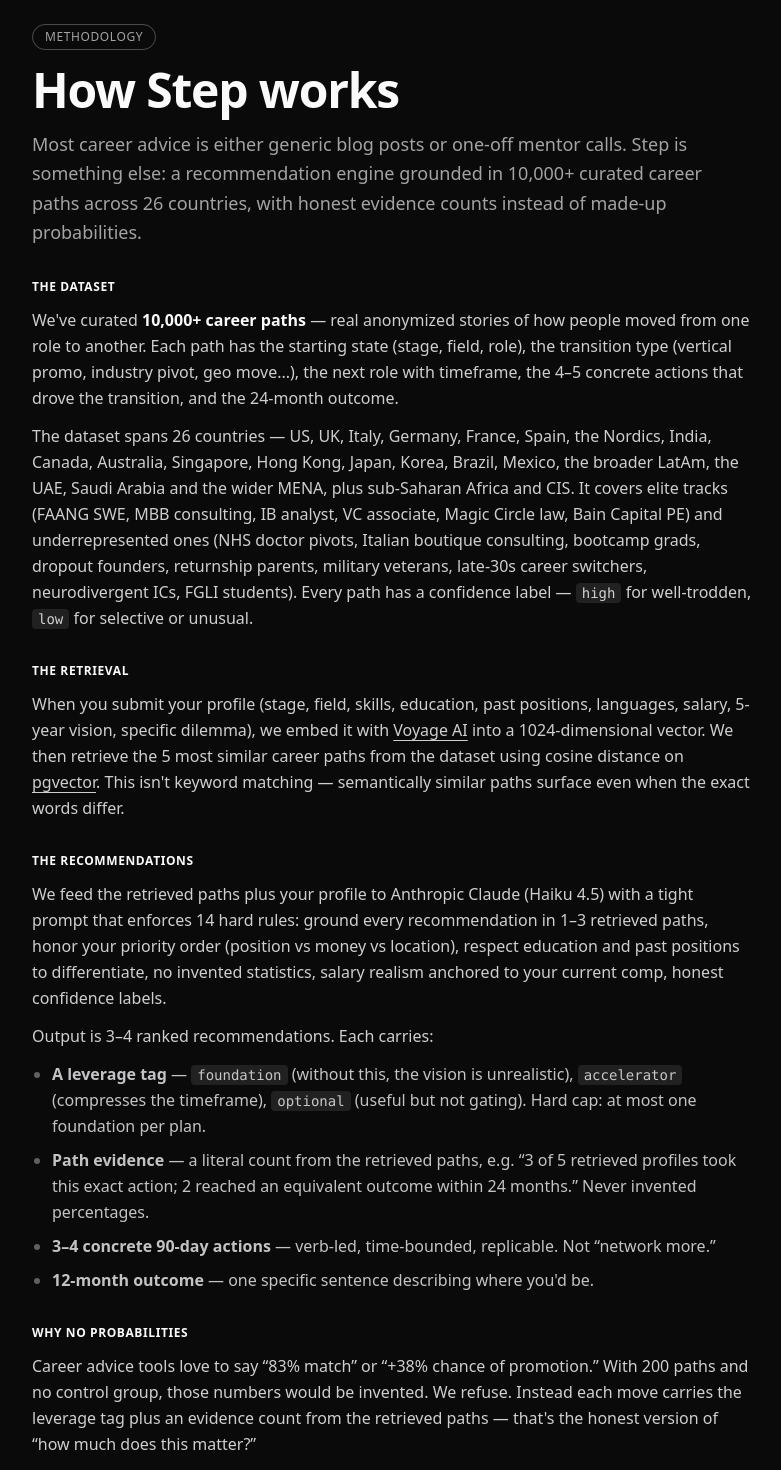
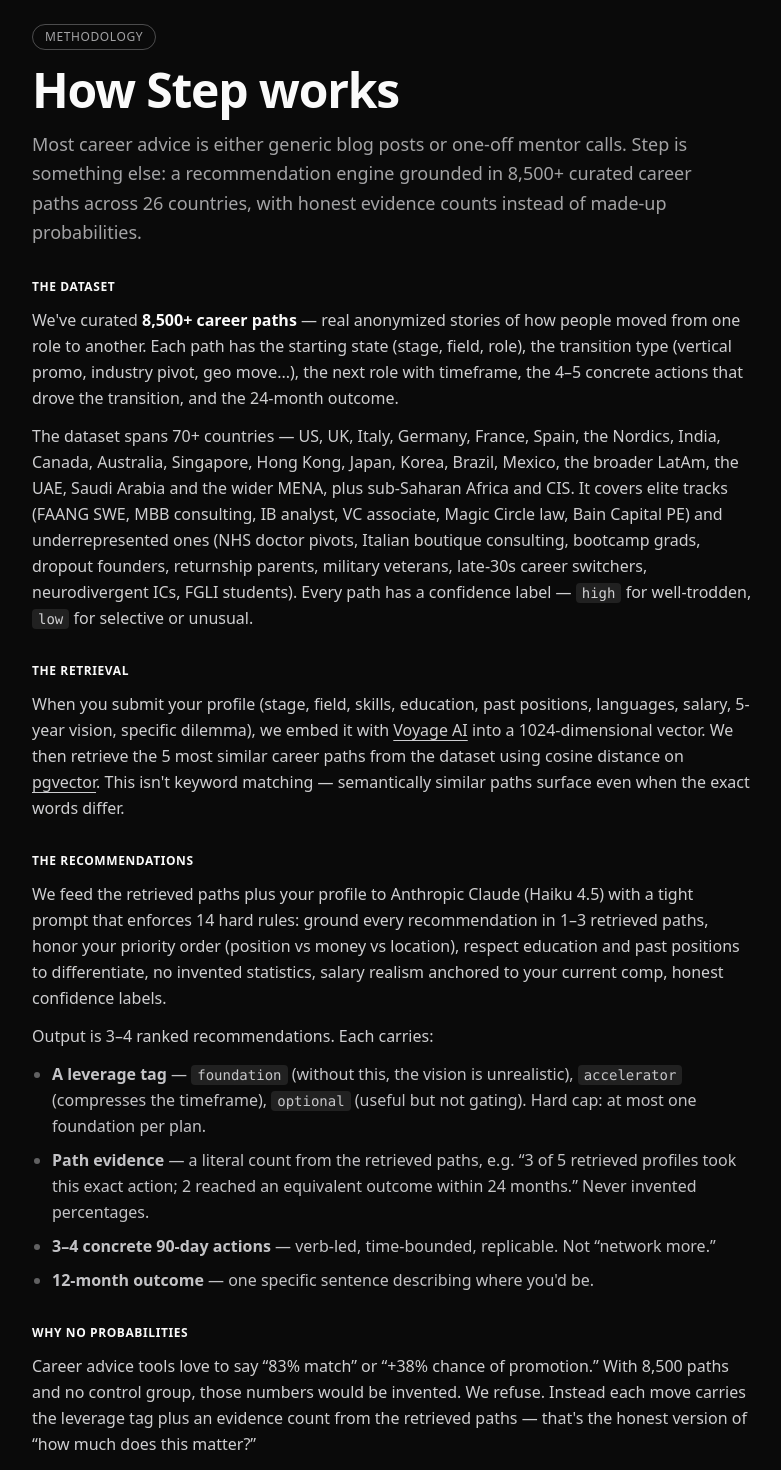
Before and after one commit to stepcareers/web, a Next.js app: page /how-it-works in a window 1280 px wide. Shown: the part 100-1570 px from the top of the page, without its empty margins (248-1029 px from the left). Built offline with nearby package versions, Linux system fonts and the light colour scheme; no server answers.

Commit message:
Honest copy: 8,500+ paths across 70+ countries (was overstated 10,000+/26)

```diff
--- a/app/how-it-works/page.tsx
+++ b/app/how-it-works/page.tsx
@@ -4,7 +4,7 @@ import type { Metadata } from "next";
 export const metadata: Metadata = {
   title: "How it works",
   description:
-    "How Step turns career uncertainty into ranked next steps: 10,000+ curated career paths, vector embeddings, and Claude-grounded recommendations with honest evidence counts. No invented probabilities.",
+    "How Step turns career uncertainty into ranked next steps: 8,500+ curated career paths, vector embeddings, and Claude-grounded recommendations with honest evidence counts. No invented probabilities.",
   keywords: [
     "how Step works",
     "AI career advice methodology",
@@ -28,7 +28,7 @@ export default function HowItWorksPage() {
             "@type": "TechArticle",
             headline: "How Step works — under the hood",
             description:
-              "Step's career recommendation engine: 10,000+ curated career paths, vector embedding retrieval, and Claude-grounded advice with honest evidence counts.",
+              "Step's career recommendation engine: 8,500+ curated career paths, vector embedding retrieval, and Claude-grounded advice with honest evidence counts.",
             author: { "@type": "Organization", name: "Step" },
             publisher: {
               "@type": "Organization",
@@ -67,7 +67,7 @@ export default function HowItWorksPage() {
           <p className="max-w-2xl text-lg leading-relaxed text-ink-200/90 dark:text-ink-200/70">
             Most career advice is either generic blog posts or one-off
             mentor calls. Step is something else: a recommendation
-            engine grounded in 10,000+ curated career paths across 26
+            engine grounded in 8,500+ curated career paths across 26
             countries, with honest evidence counts instead of made-up
             probabilities.
           </p>
@@ -79,7 +79,7 @@ export default function HowItWorksPage() {
           </h2>
           <p className="leading-relaxed text-ink-200/90">
             We&apos;ve curated{" "}
-            <strong className="text-ink-50">10,000+ career paths</strong>{" "}
+            <strong className="text-ink-50">8,500+ career paths</strong>{" "}
             — real anonymized stories of how people moved from one role
             to another. Each path has the starting state (stage, field,
             role), the transition type (vertical promo, industry pivot,
@@ -87,7 +87,7 @@ export default function HowItWorksPage() {
             actions that drove the transition, and the 24-month outcome.
           </p>
           <p className="leading-relaxed text-ink-200/90">
-            The dataset spans 26 countries — US, UK, Italy, Germany,
+            The dataset spans 70+ countries — US, UK, Italy, Germany,
             France, Spain, the Nordics, India, Canada, Australia,
             Singapore, Hong Kong, Japan, Korea, Brazil, Mexico, the
             broader LatAm, the UAE, Saudi Arabia and the wider MENA, plus
@@ -197,7 +197,7 @@ export default function HowItWorksPage() {
           </h2>
           <p className="leading-relaxed text-ink-200/90">
             Career advice tools love to say &ldquo;83% match&rdquo; or
-            &ldquo;+38% chance of promotion.&rdquo; With 200 paths and
+            &ldquo;+38% chance of promotion.&rdquo; With 8,500 paths and
             no control group, those numbers would be invented. We
             refuse. Instead each move carries the leverage tag plus an
             evidence count from the retrieved paths — that&apos;s the
--- a/app/page.tsx
+++ b/app/page.tsx
@@ -115,7 +115,7 @@ export default function LandingPage() {
                 applicationCategory: "BusinessApplication",
                 operatingSystem: "Web",
                 description:
-                  "AI career planner. Get 3–5 ranked next-step recommendations grounded in 10,000+ curated career paths across 26 countries. Includes 90-day actions, 12-month outcome, 5-year vision bridge.",
+                  "AI career planner. Get 3–5 ranked next-step recommendations grounded in 8,500+ curated career paths across 70+ countries. Includes 90-day actions, 12-month outcome, 5-year vision bridge.",
                 offers: {
                   "@type": "Offer",
                   price: "0",
@@ -212,7 +212,7 @@ export default function LandingPage() {
         <ul className="flex flex-col gap-3 text-base leading-relaxed">
           <Bullet>
             <strong>3–5 ranked next moves</strong> for your specific dilemma,
-            backed by <strong>10,000+ curated career paths across 26
+            backed by <strong>8,500+ curated career paths across 26
             countries</strong> — US, UK, EU, India, Canada, Australia,
             Singapore, Hong Kong, Japan, Korea, Brazil, MENA, sub-Saharan
             Africa, and more.
```
